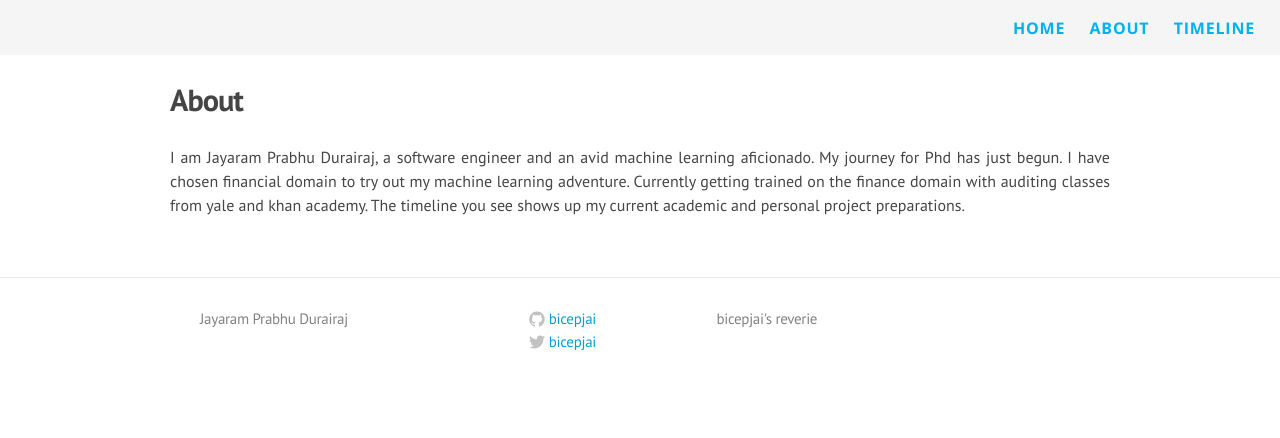
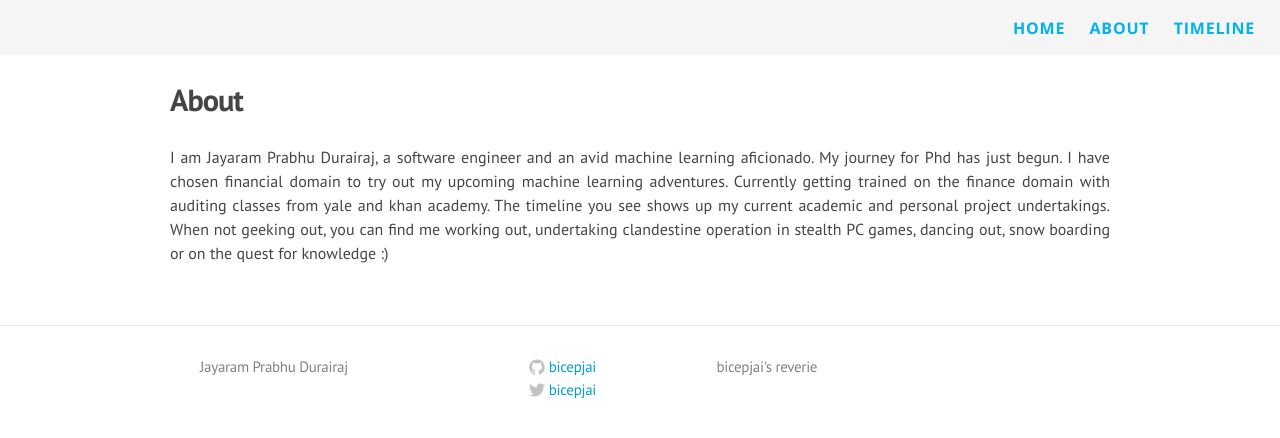
Before and after one commit to bicepjai/bicepjai.github.io, a Jekyll site: the page built from pages/about.md, in a window 1280 px wide. Shown: the top 438 px of the page. Built offline with Jekyll 4.4.1, drawn with Linux system fonts in a browser that asks for light colours; nearby versions of some CDN libraries.

Commit message:
about me update

```diff
--- a/pages/about.md
+++ b/pages/about.md
@@ -4,4 +4,4 @@ type: navigation
 title: About
 permalink: /about/
 ---
-I am Jayaram Prabhu Durairaj, a software engineer and an avid machine learning aficionado. My journey for Phd has just begun. I have chosen financial domain to try out my machine learning adventure. Currently getting trained on the finance domain with auditing classes from yale and khan academy. The timeline you see shows up my current academic and personal project preparations.
+I am Jayaram Prabhu Durairaj, a software engineer and an avid machine learning aficionado. My journey for Phd has just begun. I have chosen financial domain to try out my upcoming machine learning adventures. Currently getting trained on the finance domain with auditing classes from yale and khan academy. The timeline you see shows up my current academic and personal project undertakings. When not geeking out, you can find me working out, undertaking clandestine operation in stealth PC games, dancing out, snow boarding or on the quest for knowledge :)
```
